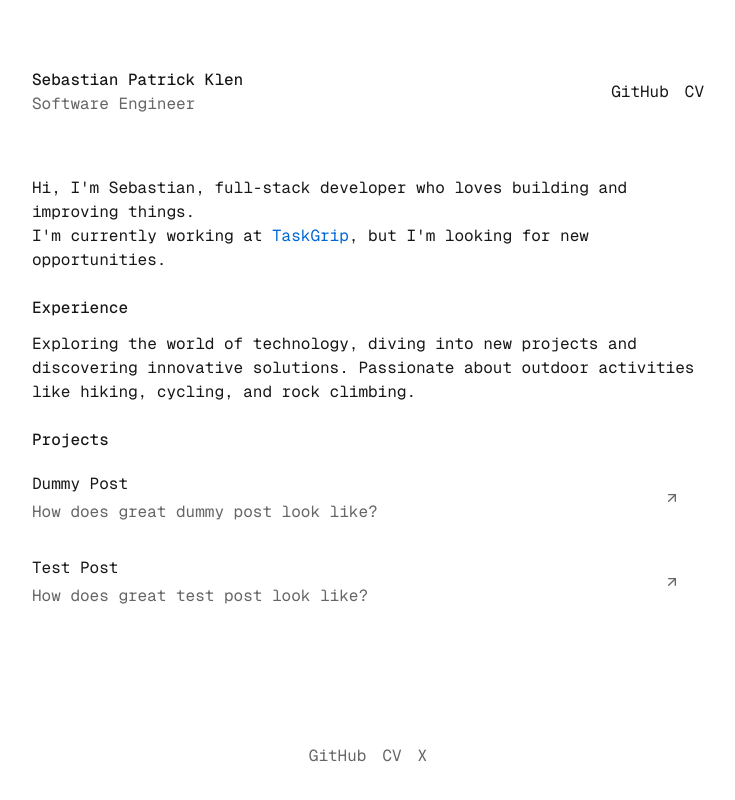
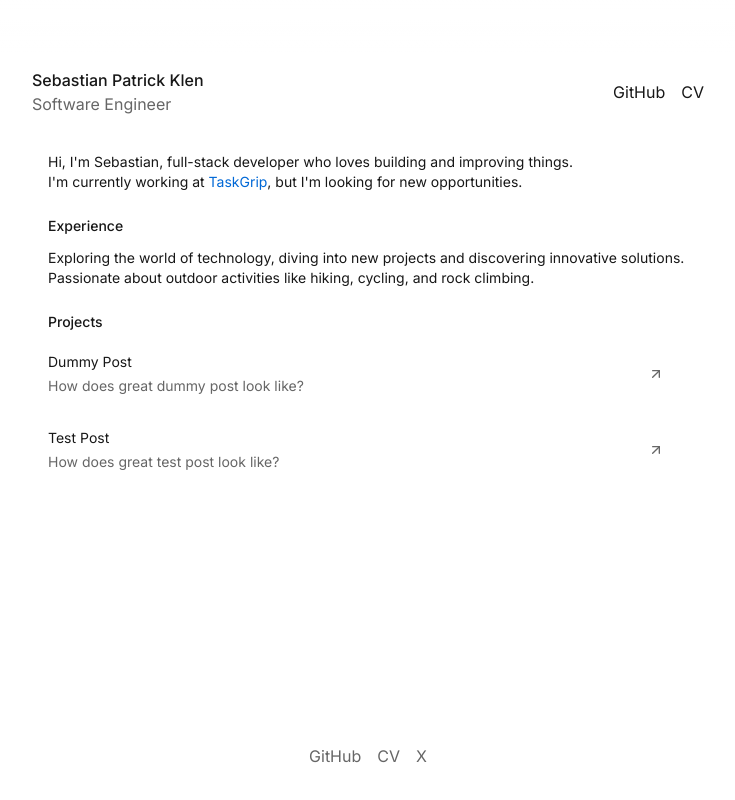
Before and after one commit to sebastianpatrickk/sebastianklen, a Next.js app: page / in a window 1280 px wide. Shown: the whole page, without its empty margins (272-1007 px from the left). Built offline with nearby package versions, Linux system fonts and the light colour scheme.

Commit message:
Migrate from geist font to inter

```diff
--- a/src/app/layout.tsx
+++ b/src/app/layout.tsx
@@ -1,18 +1,13 @@
 import type { Metadata } from "next";
-import localFont from "next/font/local";
+import { Inter } from "next/font/google";
 import "./globals.css";
 import Header from "@/components/Header";
 import Footer from "@/components/Footer";
 
-const geistSans = localFont({
-  src: "./fonts/GeistVF.woff",
-  variable: "--font-geist-sans",
-  weight: "100 900",
-});
-const geistMono = localFont({
-  src: "./fonts/GeistMonoVF.woff",
-  variable: "--font-geist-mono",
-  weight: "100 900",
+const inter = Inter({
+  variable: "--font-inter",
+  display: "swap",
+  subsets: ["latin"],
 });
 
 export const metadata: Metadata = {
@@ -33,13 +28,15 @@ export default function RootLayout({
   children: React.ReactNode;
 }>) {
   return (
-    <html lang="en" className={`${geistSans.variable} ${geistMono.variable}`}>
-      <body className="font-mono antialiased">
+    <html lang="en" className={` ${inter.variable}`}>
+      <body className="font-sans antialiased">
         <div className="relative flex min-h-screen flex-col justify-between bg-background p-6 pt-0 text-text md:p-8">
-          <div className="pointer-events-none fixed left-0 top-0 z-50 h-6 w-full bg-gradient-to-b from-background to-transparent" />
+          <div className="bg-fade-to-transparent pointer-events-none fixed left-0 top-0 z-50 h-14 w-full" />
           <div>
             <Header />
-            <div className="mx-auto mt-12 w-full max-w-2xl">{children}</div>
+            <div className="mx-auto mt-6 w-full max-w-screen-sm text-sm">
+              {children}
+            </div>
           </div>
           <Footer />
         </div>
```
